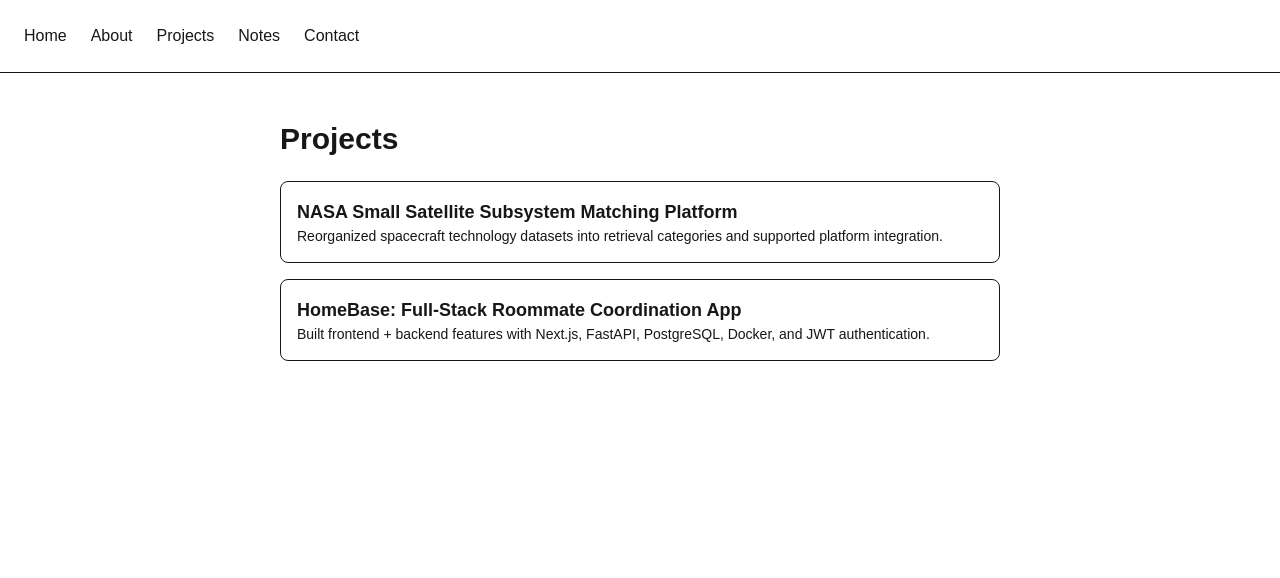
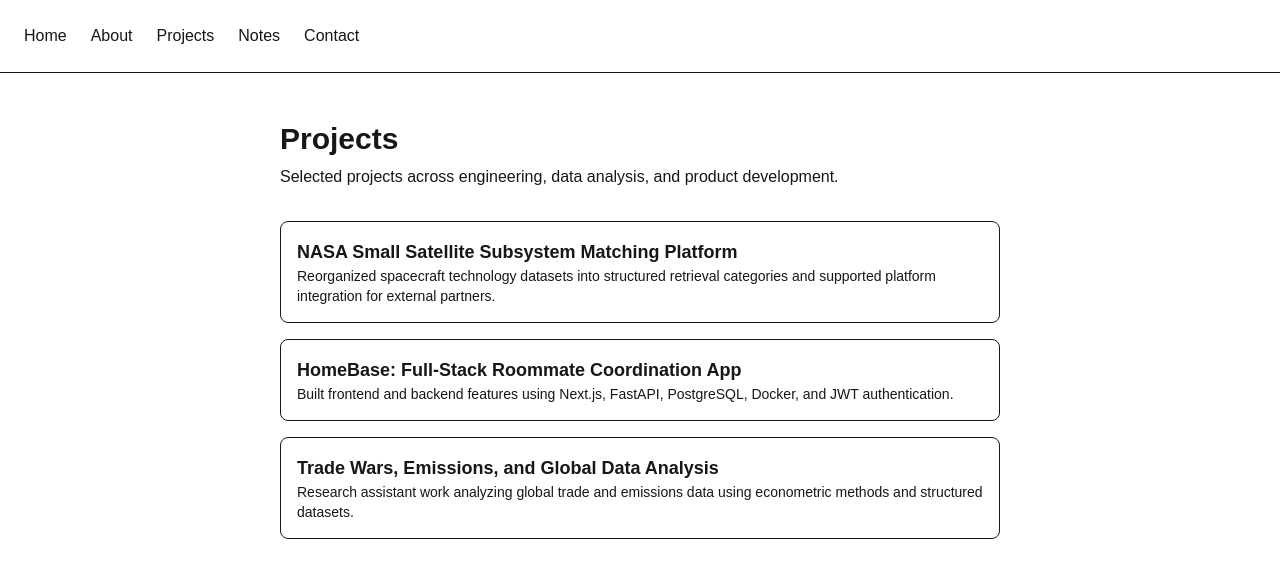
Before and after one commit to nickc32849/personal_website, a Next.js app: page /projects in a window 1280 px wide. Shown: the top 578 px of the page. Built offline with nearby package versions, Linux system fonts and the light colour scheme.

Commit message:
Finalize projects index page

```diff
--- a/app/projects/page.tsx
+++ b/app/projects/page.tsx
@@ -5,30 +5,50 @@ export default function ProjectsPage() {
     <main className="mx-auto max-w-3xl px-6 py-12">
       <h1 className="text-3xl font-semibold">Projects</h1>
 
-      <div className="mt-6 space-y-4">
+      <p className="mt-2 text-base">
+        Selected projects across engineering, data analysis, and product development.
+      </p>
+
+      <div className="mt-8 space-y-4">
+        {/* NASA Project */}
         <Link
           href="/projects/nasa"
-          className="block rounded-lg border p-4 hover:bg-gray-50"
+          className="block rounded-lg border p-4 transition hover:bg-gray-50"
         >
           <h2 className="text-lg font-semibold">
             NASA Small Satellite Subsystem Matching Platform
           </h2>
           <p className="text-sm">
-            Reorganized spacecraft technology datasets into retrieval categories and
-            supported platform integration.
+            Reorganized spacecraft technology datasets into structured retrieval
+            categories and supported platform integration for external partners.
           </p>
         </Link>
 
+        {/* HomeBase Project */}
         <Link
           href="/projects/homebase"
-          className="block rounded-lg border p-4 hover:bg-gray-50"
+          className="block rounded-lg border p-4 transition hover:bg-gray-50"
         >
           <h2 className="text-lg font-semibold">
             HomeBase: Full-Stack Roommate Coordination App
           </h2>
           <p className="text-sm">
-            Built frontend + backend features with Next.js, FastAPI, PostgreSQL, Docker,
-            and JWT authentication.
+            Built frontend and backend features using Next.js, FastAPI, PostgreSQL,
+            Docker, and JWT authentication.
+          </p>
+        </Link>
+
+        {/* Trade & Emissions Research */}
+        <Link
+          href="/projects/trade-emissions"
+          className="block rounded-lg border p-4 transition hover:bg-gray-50"
+        >
+          <h2 className="text-lg font-semibold">
+            Trade Wars, Emissions, and Global Data Analysis
+          </h2>
+          <p className="text-sm">
+            Research assistant work analyzing global trade and emissions data using
+            econometric methods and structured datasets.
           </p>
         </Link>
       </div>
```
